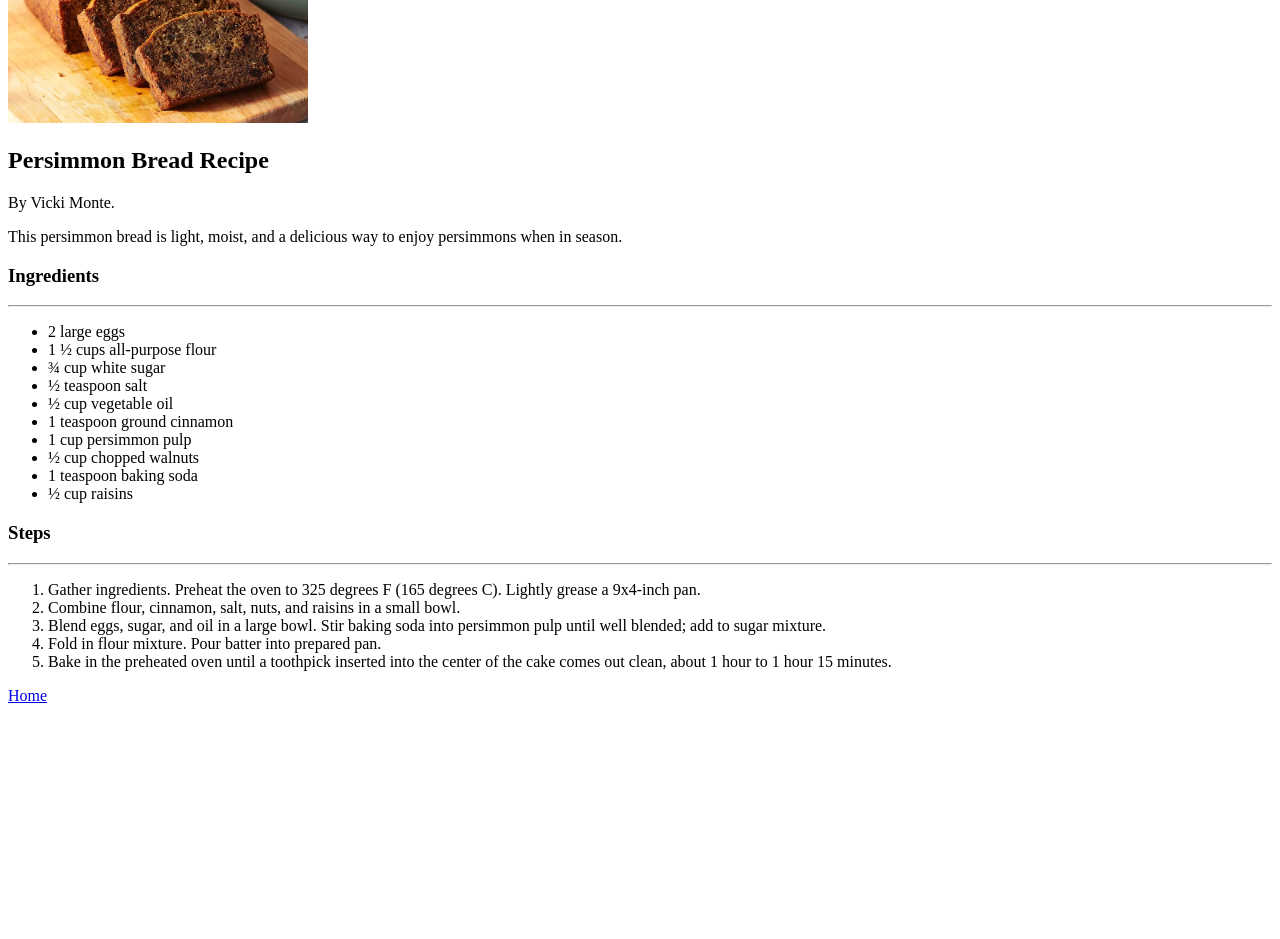
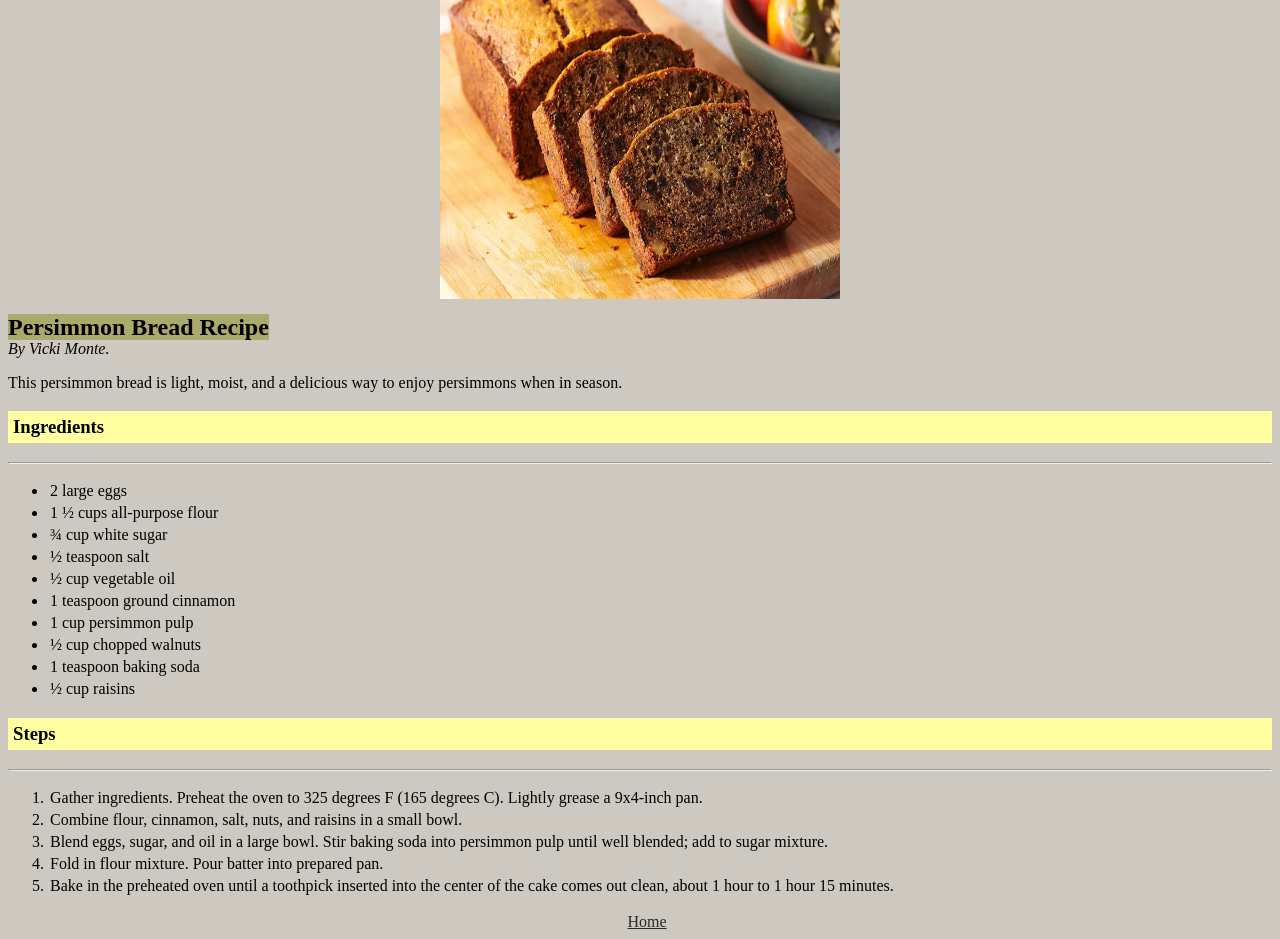
Before and after one commit to LucasAzevedoTheDev/odin-recipes, a plain HTML site: page recipes/persimmon-bread.html in a window 1280 px wide. Shown: the part 182-1121 px from the top of the page. Before the commit the page ends 895 px from the top, so only its background shows below. Drawn offline with Linux system fonts and the light colour scheme.

Commit message:
Add bread.css and basic styles to recipe page

```diff
--- /dev/null
+++ b/recipes/bread.css
@@ -0,0 +1,58 @@
+body {
+  background-color: rgb(206, 201, 192);
+}
+
+.title {
+  background-color: rgb(170, 170, 109);
+  text-align: center;
+  padding: 1px;
+  width: 70vw;
+  margin: 15px auto;
+  font-size: 12px;
+}
+
+img {
+  width: 400px;
+  height: 390px;
+  margin: 15px auto;
+  display: block;
+}
+
+h2 {
+  background-color: rgb(170, 170, 109);
+  display: inline;
+}
+
+.credits {
+  margin-top: -1px;
+}
+
+h3 {
+  background-color: rgb(255, 255, 161);
+  padding: 5px;
+}
+
+.ingredients li{
+  padding: 2px;
+}
+
+.steps li {
+  padding: 2px;
+}
+
+.home {
+  width: 25px;
+  margin: 0 auto;
+}
+
+a {
+  color: rgb(42, 42, 35);
+}
+
+a:hover {
+  color: rgb(220, 220, 4)
+}
+
+a:active {
+  color: #fff;
+}
--- a/recipes/persimmon-bread.html
+++ b/recipes/persimmon-bread.html
@@ -4,15 +4,19 @@
   <meta charset="UTF-8">
   <meta name="viewport" content="width=device-width, initial-scale=1.0">
   <title>Persimmon Bread</title>
+  <link rel="stylesheet" href="bread.css">
 </head>
 <body>
+  <div class="title">
     <h1>Persimmon Bread</h1>
+  </div>
   <img src="../photos/bread.webp" alt="persimmon bread dish" width="300">
   <h2>Persimmon Bread Recipe</h2>
-  <p>By Vicki Monte.</p>
+  <p class="credits"><i>By Vicki Monte.</i></p>
   <p>This persimmon bread is light, moist, and a delicious way to enjoy persimmons when in season.</p>
   <h3>Ingredients</h3>
   <hr>
+  <div class="ingredients">
     <ul>
       <li>2 large eggs</li>
       <li>1 ½ cups all-purpose flour</li>
@@ -25,8 +29,10 @@
       <li>1 teaspoon baking soda</li>
       <li>½ cup raisins</li>
     </ul>
+  </div>
   <h3>Steps</h3>
   <hr>
+  <div class="steps">
     <ol>
       <li>Gather ingredients. Preheat the oven to 325 degrees F (165 degrees C). Lightly grease a 9x4-inch pan.</li>
       <li>Combine flour, cinnamon, salt, nuts, and raisins in a small bowl.</li>
@@ -34,6 +40,9 @@
       <li>Fold in flour mixture. Pour batter into prepared pan.</li>
       <li>Bake in the preheated oven until a toothpick inserted into the center of the cake comes out clean, about 1 hour to 1 hour 15 minutes.</li>
     </ol>
+  </div>
+  <div class="home">
     <a href="../index.html">Home</a>
+  </div>
 </body>
 </html>
```
Also changed, not shown: recipes/firecracker-shrimp.html (+1 -1 lines). Lines whose indentation alone changed are shown as unchanged.
